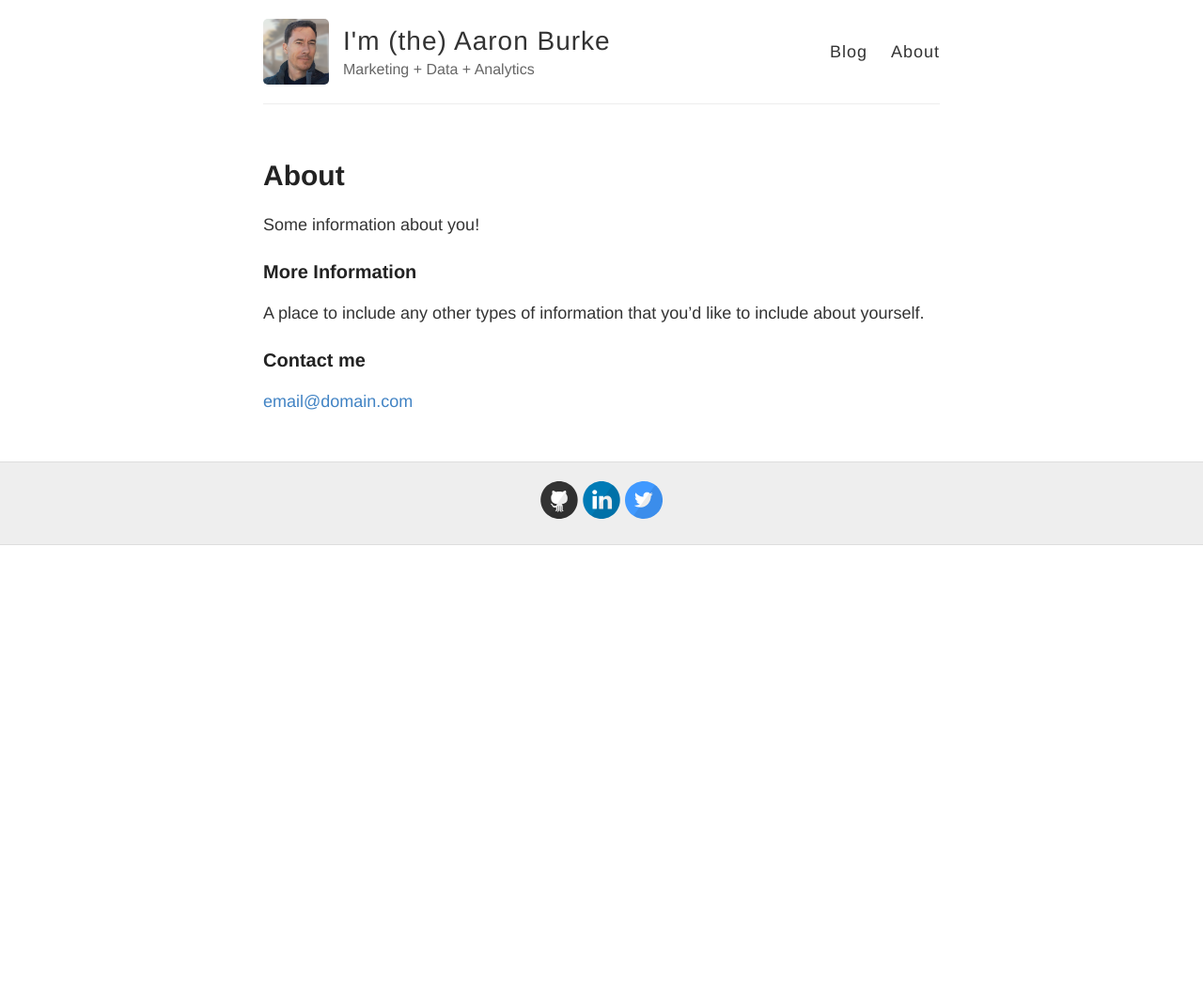
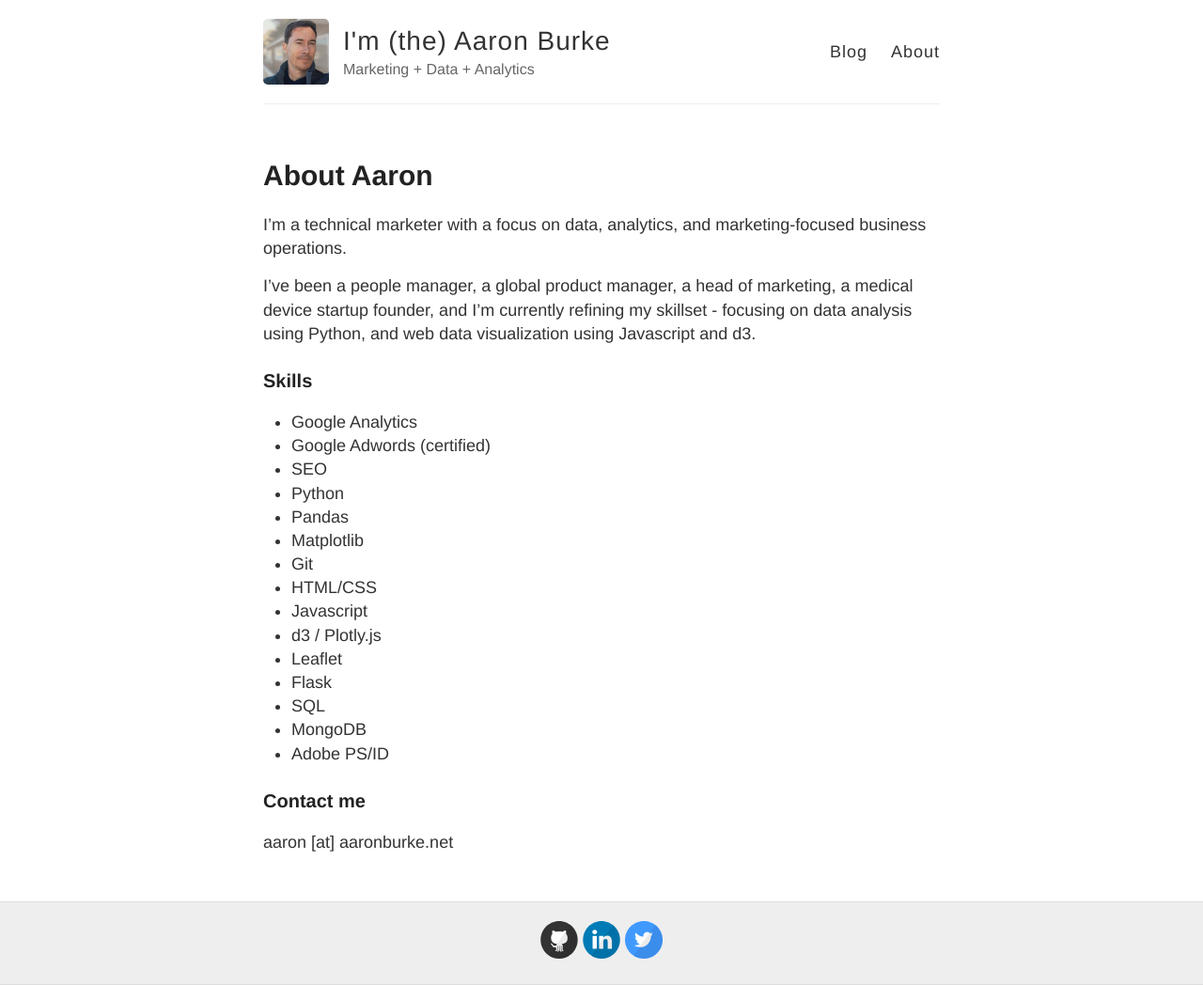
Before and after one commit to imtheaaron/imtheaaron.github.io, a Jekyll site: the page built from about.md, in a window 1280 px wide. Shown: the whole page at 94% size. Built offline with Jekyll 4.4.1, drawn with Linux system fonts in a browser that asks for light colours; before the commit the page ends 900 px from its top, so only the background shows below that.

Commit message:
added basic personal content and skills

```diff
--- a/about.md
+++ b/about.md
@@ -1,15 +1,31 @@
 ---
 layout: page
-title: About
+title: About Aaron
 permalink: /about/
 ---
 
-Some information about you!
+I'm a technical marketer with a focus on data, analytics, and marketing-focused business operations.
 
-### More Information
+I've been a people manager, a global product manager, a head of marketing, a medical device startup founder, and I'm currently refining my skillset - focusing on data analysis using Python, and web data visualization using Javascript and d3.
 
-A place to include any other types of information that you'd like to include about yourself.
+### Skills
+
++ Google Analytics
++ Google Adwords (certified)
++ SEO
++ Python
++ Pandas
++ Matplotlib
++ Git
++ HTML/CSS
++ Javascript
++ d3 / Plotly.js
++ Leaflet
++ Flask
++ SQL
++ MongoDB
++ Adobe PS/ID
 
 ### Contact me
 
-[email@domain.com](mailto:email@domain.com)
+aaron [at] aaronburke.net
```
